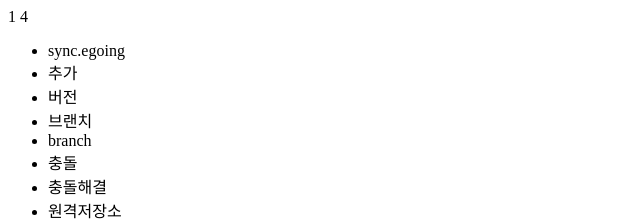
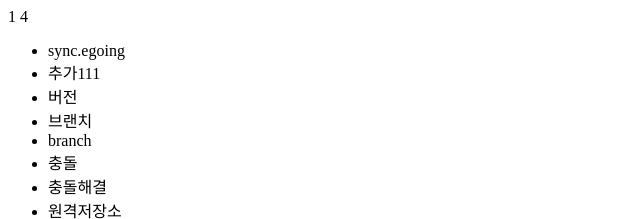
Before and after one commit to zzacki/git_study, a plain HTML site: page index.html in a window 1280 px wide. Shown: the top 219 px of the page, 0-640 px from the left. Drawn offline with Linux system fonts and the light colour scheme.

Commit message:
change intro

```diff
--- a/index.html
+++ b/index.html
@@ -8,7 +8,7 @@
         4
         <ul>
             <li>sync.egoing</li>
-            <li>추가</li>
+            <li>추가111</li>
             <li>버전</li>
             <li>브랜치</li>
             <li>branch</li>
```
